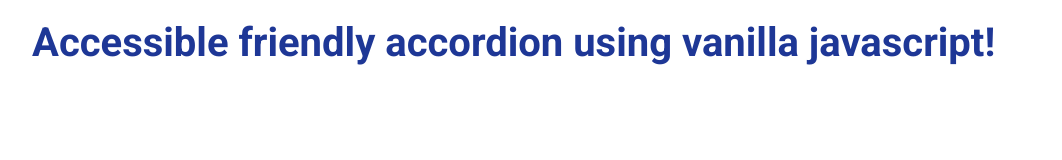
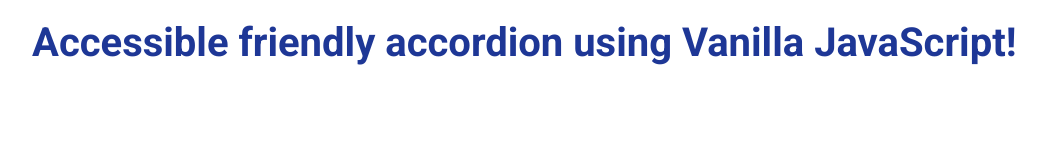
Before and after one commit to peterjanata/accordion, a website built with webpack: page index.html in a window 1280 px wide. Shown: the top 160 px of the page, without its empty margins (8-1070 px from the left). Built offline with nearby package versions, Linux system fonts and the light colour scheme.

Commit message:
Last corrections

```diff
--- a/index.html
+++ b/index.html
@@ -5,13 +5,13 @@
     <meta name="description" content="Exercise: Create accessible friendly accordion from scratch using html, css and vanilla javascript" />
     <link rel="stylesheet" type="text/css" href="dist/css/bundle.css" />
     <title>
-      Accessible friendly accordion using vanilla javascript!
+      Accessible friendly accordion using Vanilla JavaScript!
     </title>
   </head>
   <body>
     <header class="container">
       <h1>
-        Accessible friendly accordion using vanilla javascript!
+        Accessible friendly accordion using Vanilla JavaScript!
       </h1>
     </header>
     <section class="accordion container" role="tablist">
--- a/src/sass/partials/_layout.scss
+++ b/src/sass/partials/_layout.scss
@@ -22,6 +22,5 @@
   @media (min-width: $breakpoint-sm-min) {
     margin: auto;
     max-width: 1200px;
-    padding: 0;
   }
 }
```
